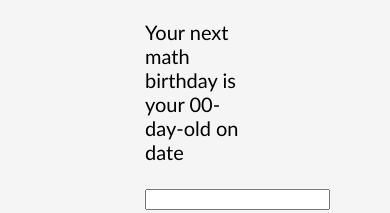
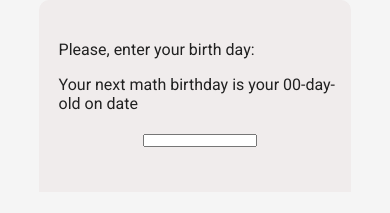
Before and after one commit to luillyfe/mathbirthdays, a website: page public/index.html at #!/home in a window 390 px wide. Drawn offline with nearby package versions, Linux system fonts and the light colour scheme; some packages are replaced by stand-ins of ours.

Commit message:
- Mobile first design - Added some style to views

```diff
--- a/package.json
+++ b/package.json
@@ -11,7 +11,8 @@
   "devDependencies": {},
   "scripts": {
     "start": "node ./bin/www",
-    "test": "echo \"Error: no test specified\" && exit 1"
+    "test": "echo \"Error: no test specified\" && exit 1",
+    "postinstall": "bower install"
   },
   "repository": {
     "type": "git",
--- a/public/index.html
+++ b/public/index.html
@@ -8,13 +8,66 @@
     <link rel="stylesheet" href="bower_components/jquery-ui/themes/overcast/jquery-ui.css"/>
 
     <style>
+        @import url(https://fonts.googleapis.com/css?family=Roboto);
+
+        html, body, main, input, label, div {
+            margin: 0;
+            padding: 0;
+            box-sizing: border-box;
+        }
         body {
             background: #f5f5f5;
         }
+        main {
+            display: -webkit-flex;
+            display: flex;
+            -webkit-flex-flow: row wrap;
+            flex-flow: row wrap;
+
+            font-size: 2em;
+            padding: 0.5em 0;
+
+            border-radius: 10px 10px 0 0;
+            margin-bottom: 5%;
+            margin: 0 10%;
+            background-color: #f0ecec;
+        }
         #wrapper {
-            font: 20px Calibri;
-            width: 100px;
-            margin: 0 auto;
+            font-weight: 300;
+            font-size: 2em;
+            font-family: Roboto;
+            margin: 0.5em 0.25em;
+            display: inline-block;
+            color: #212121;
+            padding: 5%;
+            width: 100%;
+
+            display: flex;
+            flex-wrap: wrap;
+        }
+        .datepicker {
+            order: 2;
+            font-size: 0.5em;
+            margin: 2% 30%;
+        }
+        .birthday {
+            order: 1;
+        }
+        @media screen and (min-width: 375px) {
+            #wrapper {
+                font-size: 0.5em;
+            }
+        }
+        @media screen and (min-width: 425px) {
+            #wrapper {
+                font-size: 1em;
+            }
+        }
+        @media screen and (min-width: 768px) {
+            #wrapper {
+                font-size: 2em;
+                padding-top: 0%;
+            }
         }
     </style>
 
--- a/public/mathBirthday.html
+++ b/public/mathBirthday.html
@@ -1,4 +1,4 @@
 <div id="wrapper">
-    <p>Your next math birthday is your {{mathBirthday || "00"}}-day-old on {{mathBirthday | formatMathBirthday}} date</p>
-    <input type="text" ng-model="mathBirthday" datepicker />
+    <p class="birthday">Your next math birthday is your {{mathBirthday || "00"}}-day-old on {{mathBirthday | formatMathBirthday}} date</p>
+    <label>Please, enter your birth day: </label> <input type="text" ng-model="mathBirthday" datepicker class="datepicker" />
 </div>
```
